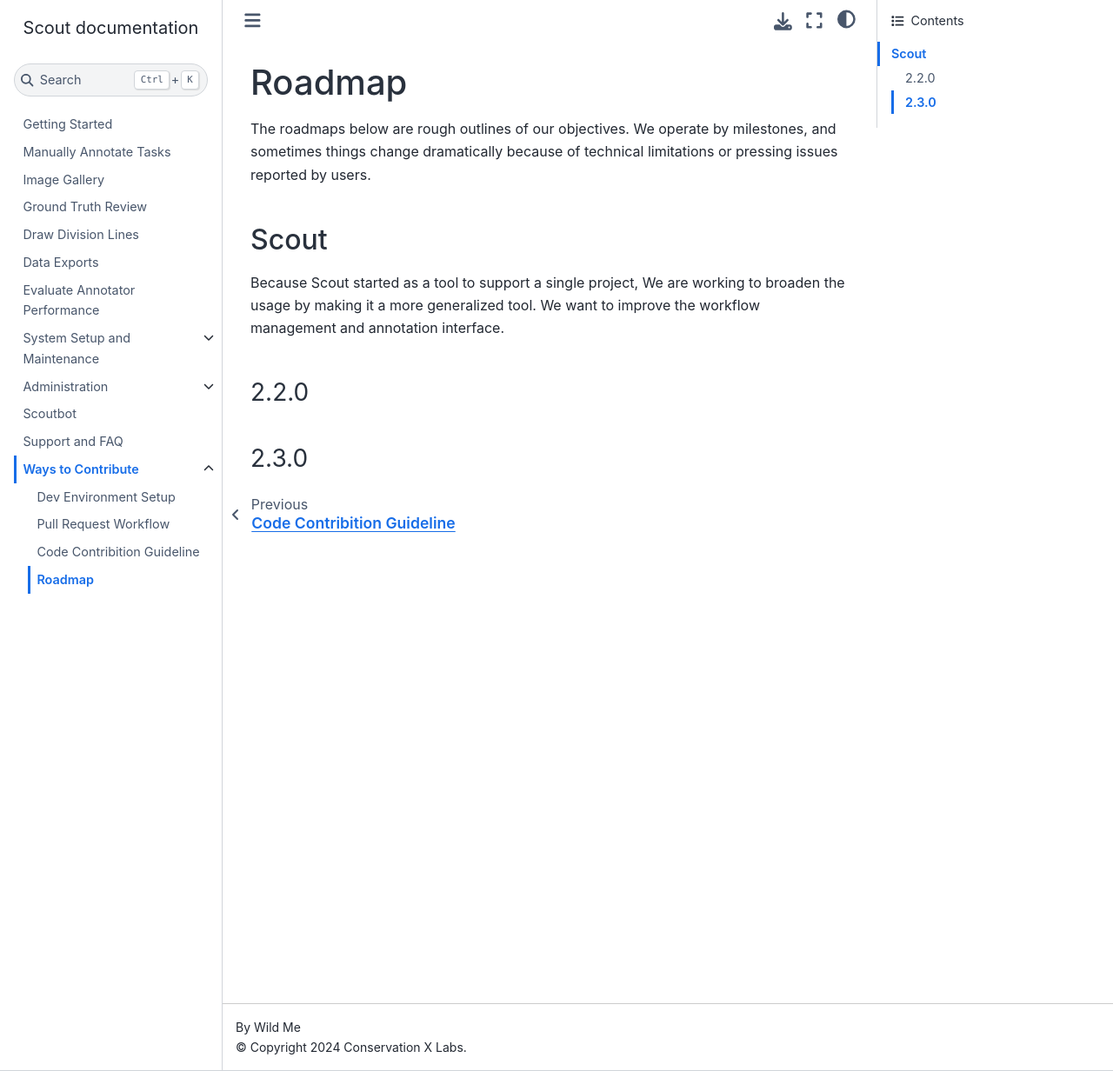
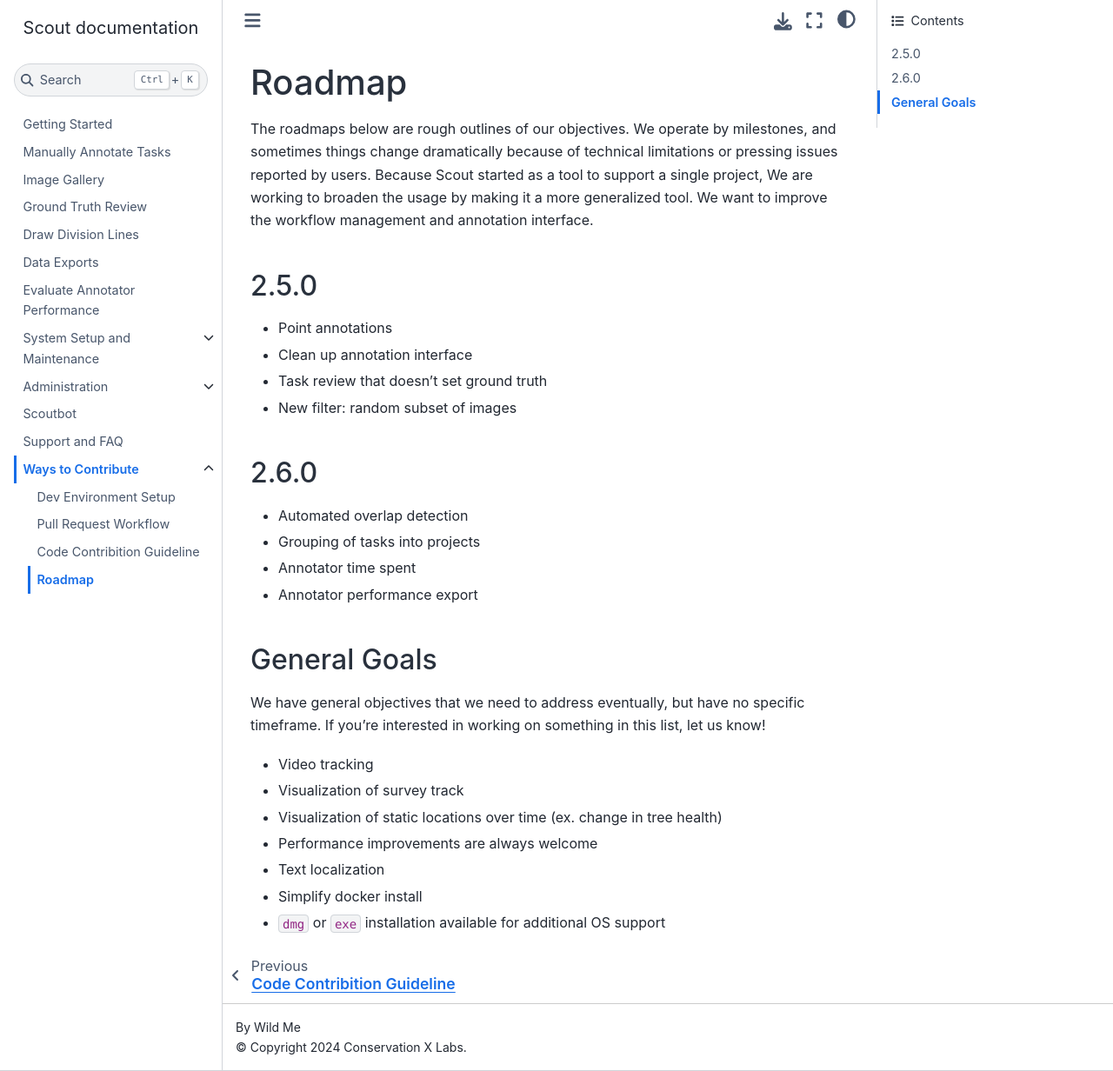
Before and after one commit to WildMeOrg/scout-docs, a Sphinx documentation site: the page built from docs/contribute/roadmap.md, in a window 1280 px wide and 1232 px high. Shown: the whole window at 87% size. Built offline with Sphinx 7.4.7 and the Sphinx Book theme 1.1.4, drawn with Linux system fonts in a browser that asks for light colours.

Commit message:
roadmap update and general goals

```diff
--- a/docs/contribute/roadmap.md
+++ b/docs/contribute/roadmap.md
@@ -1,9 +1,24 @@
 # Roadmap
-The roadmaps below are rough outlines of our objectives. We operate by milestones, and sometimes things change dramatically because of technical limitations or pressing issues reported by users.
+The roadmaps below are rough outlines of our objectives. We operate by milestones, and sometimes things change dramatically because of technical limitations or pressing issues reported by users. Because Scout started as a tool to support a single project, We are working to broaden the usage by making it a more generalized tool. We want to improve the workflow management and annotation interface.
 
-## Scout
-Because Scout started as a tool to support a single project, We are working to broaden the usage by making it a more generalized tool. We want to improve the workflow management and annotation interface.
+## 2.5.0
+- Point annotations
+- Clean up annotation interface
+- Task review that doesn't set ground truth
+- New filter: random subset of images
 
-### 2.2.0
+## 2.6.0
+- Automated overlap detection
+- Grouping of tasks into projects
+- Annotator time spent
+- Annotator performance export
 
-### 2.3.0
+## General Goals
+We have general objectives that we need to address eventually, but have no specific timeframe. If you're interested in working on something in this list, let us know!
+- Video tracking
+- Visualization of survey track
+- Visualization of static locations over time (ex. change in tree health)
+- Performance improvements are always welcome
+- Text localization
+- Simplify docker install
+- `dmg` or `exe` installation available for additional OS support
```
